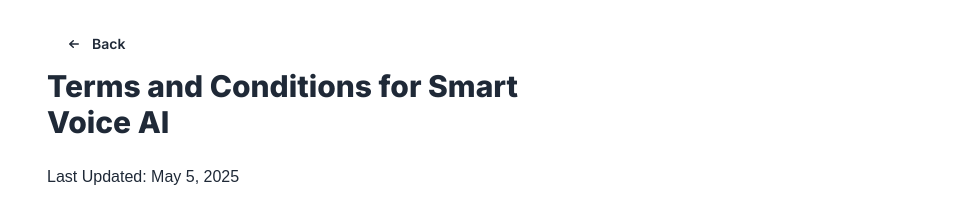
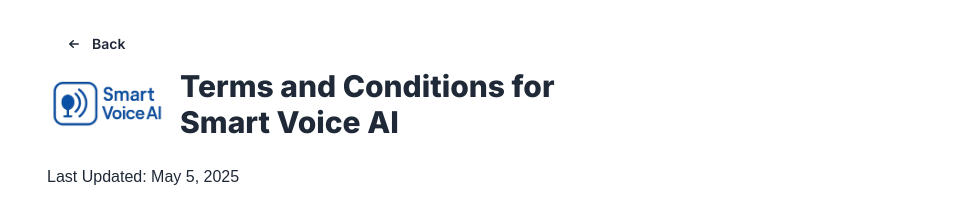
Before and after one commit to smartvoiceainet/smartvoice, a Next.js app: page /tos in a window 1280 px wide. Shown: the top 214 px of the page, without its empty margins (325-1280 px from the left). Built offline with nearby package versions, Linux system fonts and the light colour scheme; no server answers.

Commit message:
updated privacy policy

```diff
--- a/app/privacy-policy/page.tsx
+++ b/app/privacy-policy/page.tsx
@@ -1,4 +1,5 @@
 import Link from "next/link";
+import Image from "next/image";
 import { getSEOTags } from "@/libs/seo";
 import config from "@/config";
 
@@ -49,9 +50,19 @@
           </svg>{" "}
           Back
         </Link>
-        <h1 className="text-3xl font-extrabold pb-6">
-          Privacy Policy for {config.appName}
-        </h1>
+        <div className="flex items-center gap-4 mb-6">
+          <Image
+            src="/images/smartvoiceclearbackcropped.png"
+            alt={`${config.appName} logo`}
+            className="h-12 w-auto"
+            width={144}
+            height={80}
+            style={{objectFit: 'contain'} as React.CSSProperties}
+          />
+          <h1 className="text-3xl font-extrabold">
+            Privacy Policy for {config.appName}
+          </h1>
+        </div>
 
         <pre
           className="leading-relaxed whitespace-pre-wrap"
--- a/app/tos/page.tsx
+++ b/app/tos/page.tsx
@@ -1,4 +1,5 @@
 import Link from "next/link";
+import Image from "next/image";
 import { getSEOTags } from "@/libs/seo";
 import config from "@/config";
 
@@ -49,9 +50,19 @@
           </svg>
           Back
         </Link>
-        <h1 className="text-3xl font-extrabold pb-6">
-          Terms and Conditions for {config.appName}
-        </h1>
+        <div className="flex items-center gap-4 mb-6">
+          <Image
+            src="/images/smartvoiceclearbackcropped.png"
+            alt={`${config.appName} logo`}
+            className="h-12 w-auto"
+            width={144}
+            height={80}
+            style={{objectFit: 'contain'} as React.CSSProperties}
+          />
+          <h1 className="text-3xl font-extrabold">
+            Terms and Conditions for {config.appName}
+          </h1>
+        </div>
 
         <pre
           className="leading-relaxed whitespace-pre-wrap"
@@ -59,21 +70,21 @@
         >
           {`Last Updated: May 5, 2025
 
-Welcome to FeNAgO!
+Welcome to Smart Voice AI!
 
-These Terms of Service ("Terms") govern your use of the FeNAgO website at https://fenago.com ("Website") and the services provided by FeNAgO. By using our Website and services, you agree to these Terms.
+These Terms of Service ("Terms") govern your use of the Smart Voice AI website at https://smartvoiceai.com ("Website") and the services provided by Smart Voice AI. By using our Website and services, you agree to these Terms.
 
-1. Description of FeNAgO
+1. Description of Smart Voice AI
 
-FeNAgO is a platform that offers a Next.js agentic SaaS boilerplate to assist entrepreneurs in building AI-powered applications more efficiently.
+Smart Voice AI is a platform that provides AI-powered voice assistant services specifically designed for law firms to automate client intake, scheduling, and phone support.
 
-2. Ownership and Usage Rights
+2. Service Usage Rights
 
-When you purchase a package from FeNAgO, you gain the right to download and use the code provided for creating applications. You own the code you create but do not have the right to resell it. We offer a full refund within 7 days of purchase, as specified in our refund policy.
+When you subscribe to Smart Voice AI services, you gain access to our voice AI technology for your law firm's communication needs. You may use the service according to your subscription plan but do not have the right to resell or redistribute our technology. We offer a full refund within 7 days of purchase, as specified in our refund policy.
 
 3. User Data and Privacy
 
-We collect and store user data, including name, email, and payment information, as necessary to provide our services. For details on how we handle your data, please refer to our Privacy Policy at https://fenago.com/privacy-policy.
+We collect and store user data, including name, email, and payment information, as necessary to provide our services. For details on how we handle your data, please refer to our Privacy Policy at https://smartvoiceai.com/privacy-policy.
 
 4. Non-Personal Data Collection
 
@@ -81,15 +92,15 @@
 
 5. Governing Law
 
-These Terms are governed by the laws of France.
+These Terms are governed by the laws of the United States.
 
 6. Updates to the Terms
 
 We may update these Terms from time to time. Users will be notified of any changes via email.
 
-For any questions or concerns regarding these Terms of Service, please contact us at support@fenago.com.
+For any questions or concerns regarding these Terms of Service, please contact us at support@smartvoiceai.net.
 
-Thank you for using FeNAgO!`}
+Thank you for using Smart Voice AI!`}
         </pre>
       </div>
     </main>
```
